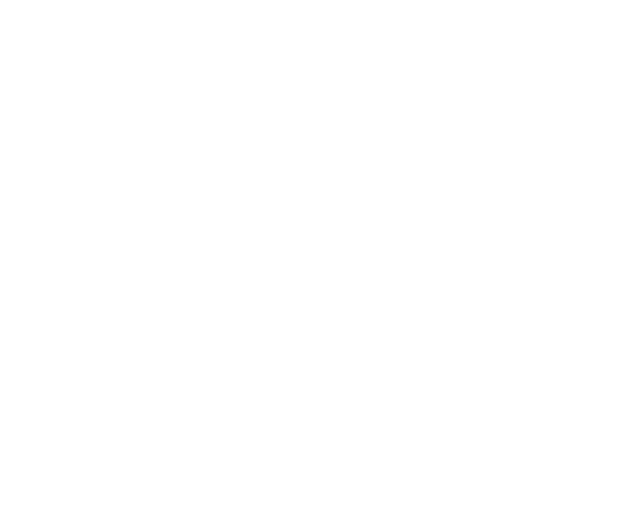
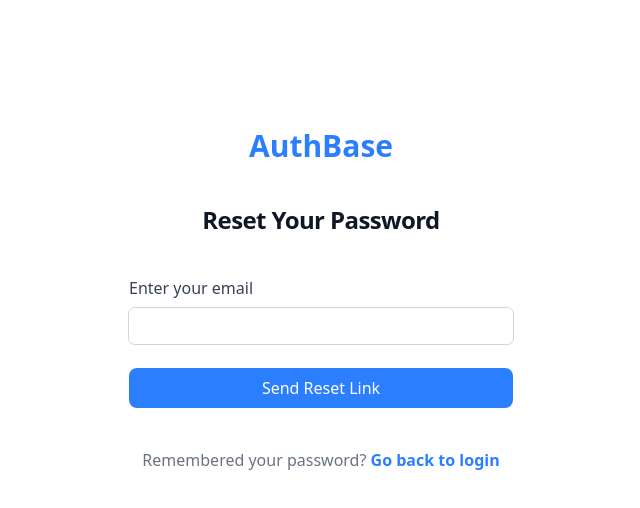
Before and after one commit to Souvik34/AuthBase, a React (Vite) app in the folder client/: page /reset-password in a window 1280 px wide. Before the commit this address had no page. Shown: the top 508 px of the page, without its empty margins (319-959 px from the left). Built offline with nearby package versions, Linux system fonts and the light colour scheme.

Commit message:
Add reset password functionality and enhance login component with remember me option and password visibility toggle

```diff
--- a/client/package.json
+++ b/client/package.json
@@ -15,6 +15,7 @@
     "axios": "^1.8.3",
     "react": "^19.0.0",
     "react-dom": "^19.0.0",
+    "react-icons": "^5.5.0",
     "react-router-dom": "^7.3.0",
     "react-toastify": "^11.0.5",
     "tailwindcss": "^4.0.13"
--- a/client/src/App.jsx
+++ b/client/src/App.jsx
@@ -3,7 +3,7 @@ import { Routes, Route, Navigate, Outlet } from "react-router-dom";
 import Login from "./pages/Login";
 import Signup from "./pages/Signup";
 import Home from "./pages/Home";
-
+import ResetPassword from "./pages/ResetPassword";
 
 
 // Protected Route Component
@@ -19,6 +19,8 @@ const App = () => {
       <Route path="/" element={<Navigate to="/login" />} />
       <Route path="/login" element={<Login />} />
       <Route path="/signup" element={<Signup />} />
+      <Route path="/reset-password" element={<ResetPassword />} />
+
       <Route element={<ProtectedRoute />}>
         <Route path="/home" element={<Home />} />
       </Route>
--- /dev/null
+++ b/client/src/pages/ResetPassword.jsx
@@ -0,0 +1,72 @@
+import React, { useState } from "react";
+import axios from "axios";
+import { useNavigate } from "react-router-dom";
+
+const ResetPassword = () => {
+  const navigate = useNavigate();
+  const [email, setEmail] = useState("");
+  const [error, setError] = useState("");
+  const [message, setMessage] = useState("");
+
+  const handleSubmit = async (e) => {
+    e.preventDefault();
+    setError("");
+    setMessage("");
+
+    try {
+      const response = await axios.post("http://localhost:5000/api/v1/auth/forgot-password", { email });
+
+      if (response.data.success) {
+        setMessage("A reset link has been sent to your email.");
+      }
+    } catch (err) {
+      setError(err.response?.data?.message || "Failed to send reset link.");
+    }
+  };
+
+  return (
+    <div className="flex min-h-full flex-1 flex-col justify-center mt-20 px-10 py-12 lg:px-8">
+      <div className="sm:mx-auto sm:w-full sm:max-w-sm">
+        <div className="text-3xl flex font-bold items-center justify-center text-blue-500">AuthBase</div>
+        <h2 className="mt-10 text-center text-2xl font-bold tracking-tight text-gray-900">
+          Reset Your Password
+        </h2>
+      </div>
+
+      <div className="mt-10 sm:mx-auto sm:w-full sm:max-w-sm">
+        {error && <p className="text-red-500 text-center mb-4">{error}</p>}
+        {message && <p className="text-green-500 text-center mb-4">{message}</p>}
+
+        <form onSubmit={handleSubmit} className="space-y-6">
+          <div>
+            <label className="block text-base font-medium text-gray-700">
+              Enter your email
+            </label>
+            <div className="mt-2">
+              <input
+                type="email"
+                value={email}
+                onChange={(e) => setEmail(e.target.value)}
+                required
+                className="block w-full rounded-md bg-white px-3 py-1.5 text-base text-gray-900 outline-1 outline-gray-300 placeholder:text-gray-400 focus:outline-2 focus:outline-indigo-600"
+              />
+            </div>
+          </div>
+
+          <button type="submit" className="w-full bg-blue-500 text-white py-2 rounded-lg hover:bg-blue-600 transition duration-200">
+            Send Reset Link
+          </button>
+        </form>
+
+        <p className="mt-10 text-center text-base text-gray-500">
+          Remembered your password?{" "}
+          <button onClick={() => navigate("/login")} className="font-semibold text-blue-500 hover:text-blue-700">
+            Go back to login
+          </button>
+        </p>
+      </div>
+    </div>
+  );
+};
+
+export default ResetPassword;
--- a/client/src/pages/login.jsx
+++ b/client/src/pages/login.jsx
@@ -1,14 +1,20 @@
 import React, { useState } from "react";
 import { useNavigate } from "react-router-dom";
 import axios from "axios";
+import { FaEye, FaEyeSlash } from "react-icons/fa"; // Import eye icons
 
 const Login = () => {
   const navigate = useNavigate();
-  const [formData, setFormData] = useState({ email: "", password: "" });
+  const [formData, setFormData] = useState({ email: "", password: "", rememberMe: false });
   const [error, setError] = useState("");
+  const [showPassword, setShowPassword] = useState(false);
 
   const handleChange = (e) => {
-    setFormData({ ...formData, [e.target.name]: e.target.value });
+    const { name, value, type, checked } = e.target;
+    setFormData({
+      ...formData,
+      [name]: type === "checkbox" ? checked : value,
+    });
   };
 
   const handleSubmit = async (e) => {
@@ -18,11 +24,13 @@ const Login = () => {
     try {
       const response = await axios.post("http://localhost:5000/api/v1/auth/login", formData);
       if (response.data.success) {
+        if (formData.rememberMe) {
           localStorage.setItem("token", response.data.jwtToken);
-        localStorage.setItem(
-          "user",
-          JSON.stringify({ email: response.data.email, name: response.data.name })
-        );
+          localStorage.setItem("user", JSON.stringify({ email: response.data.email, name: response.data.name }));
+        } else {
+          sessionStorage.setItem("token", response.data.jwtToken);
+          sessionStorage.setItem("user", JSON.stringify({ email: response.data.email, name: response.data.name }));
+        }
         navigate("/Home");
       }
     } catch (err) {
@@ -34,18 +42,16 @@ const Login = () => {
     <div className="flex min-h-full flex-1 flex-col justify-center mt-20 px-10 py-12 lg:px-8">
       <div className="sm:mx-auto sm:w-full sm:max-w-sm">
         <div className="text-3xl flex font-bold items-center justify-center text-blue-500">AuthBase</div>
-        <h2 className="mt-10 text-center text-2xl font-bold tracking-tight text-gray-900">
-          Sign in to your account
-        </h2>
+        <h2 className="mt-10 text-center text-2xl font-bold tracking-tight text-gray-900">Sign in to your account</h2>
       </div>
 
       <div className="mt-10 sm:mx-auto sm:w-full sm:max-w-sm">
         {error && <p className="text-red-500 text-center mb-4">{error}</p>}
+
         <form onSubmit={handleSubmit} className="space-y-6">
+          {/* Email Input */}
           <div>
-            <label className="block text-base font-medium text-gray-700">
-              Email
-            </label>
+            <label className="block text-base font-medium text-gray-700">Email</label>
             <div className="mt-2">
               <input
                 id="email"
@@ -59,33 +65,71 @@ const Login = () => {
             </div>
           </div>
 
+          {/* Password Input with Eye Toggle */}
           <div>
-            <label  className="block text-base font-medium text-gray-700">
-              Password
-            </label>
-            <div className="mt-2">
+            <label className="block text-base font-medium text-gray-700">Password</label>
+            <div className="mt-2 relative">
               <input
                 id="password"
                 name="password"
-              type="password"
+                type={showPassword ? "text" : "password"}
                 value={formData.password}
                 onChange={handleChange}
                 required
                 className="block w-full rounded-md bg-white px-3 py-1.5 text-base text-gray-900 outline-1 outline-gray-300 placeholder:text-gray-400 focus:outline-2 focus:outline-indigo-600"
               />
+              <button
+                type="button"
+                className="absolute inset-y-0 right-3 flex items-center text-gray-500"
+                onClick={() => setShowPassword(!showPassword)}
+              >
+                {showPassword ? <FaEye /> : <FaEyeSlash />}
+              </button>
             </div>
           </div>
 
+          {/* Remember Me & Forgot Password */}
+          <div className="flex justify-between items-center">
+            <label className="flex items-center text-gray-700">
+              <input
+                type="checkbox"
+                name="rememberMe"
+                checked={formData.rememberMe}
+                onChange={handleChange}
+                className="mr-2"
+              />
+              Remember me
+            </label>
+            <button
+              type="button"
+              onClick={() => navigate("/reset-password")}
+              className="text-blue-500 hover:text-blue-700"
+            >
+              Forgot password?
+            </button>
+          </div>
+
+          {/* Sign In Button */}
           <button type="submit" className="w-full bg-blue-500 text-white py-2 rounded-lg hover:bg-blue-600 transition duration-200">
             Sign in
           </button>
         </form>
 
+        {/* GitHub OAuth Login Section */}
+        <div className="mt-6">
+          <p className="text-center text-gray-500 mb-4">Or sign in with</p>
+          <button
+            onClick={() => window.location.href = "http://localhost:5000/api/v1/auth/github"}
+            className="w-full bg-gray-800 text-white py-2 rounded-lg hover:bg-gray-900 transition duration-200"
+          >
+            Sign in with GitHub
+          </button>
+        </div>
+
+        {/* Sign Up Link */}
         <p className="mt-10 text-center text-base text-gray-500">
           Not a member?{" "}
-          <a href="/signup" className="font-semibold text-blue-500 hover:text-blue-700">
-            Sign up here
-          </a>
+          <a href="/signup" className="font-semibold text-blue-500 hover:text-blue-700">Sign up here</a>
         </p>
       </div>
     </div>
```
Also changed, not shown: 1 other file (tests, documents, lock files or other folders). Lines whose indentation alone changed are shown as unchanged.
